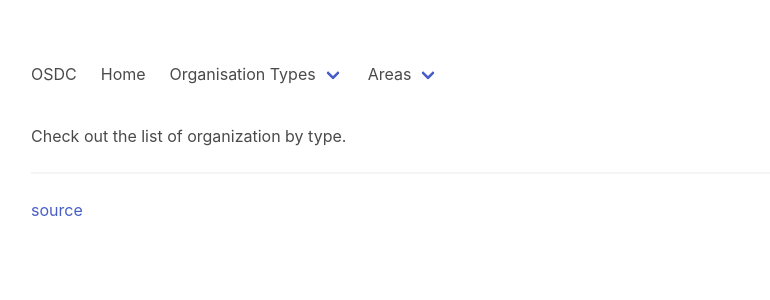
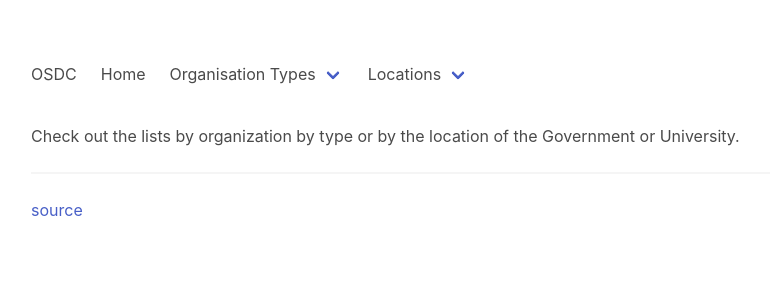
Before and after one commit to OSDC-Code-Maven/open-source-by-organizations, a Flask app: template templates/index.html in a window 1280 px wide. Shown: the top 300 px of the page, without its empty margins (33-803 px from the left). Run offline with Flask 2, Linux system fonts and the light colour scheme; the template is opened without the code that fills it, so the values that code supplies are empty; some libraries are stand-ins or nearby versions.

Commit message:
update text

```diff
--- a/templates/incl/navbar.html
+++ b/templates/incl/navbar.html
@@ -32,7 +32,7 @@
 
       <div class="navbar-item has-dropdown is-hoverable">
         <a class="navbar-link">
-          Areas
+          Locations
         </a>
 
         <div class="navbar-dropdown">
--- a/templates/index.html
+++ b/templates/index.html
@@ -2,6 +2,6 @@
 
 <h1 class="title">{{title}}</h1>
 
-Check out the list of organization by type.
+Check out the lists by organization by type or by the location of the Government or University.
 
 {% include 'incl/footer.html' %}
```
